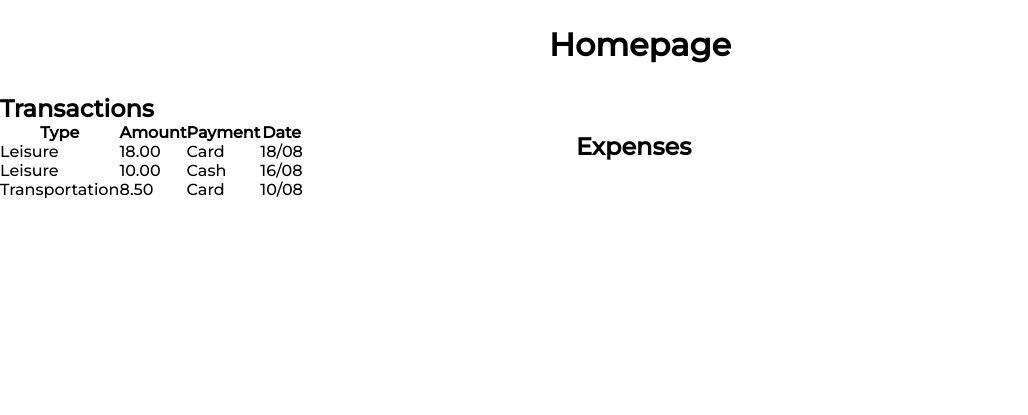
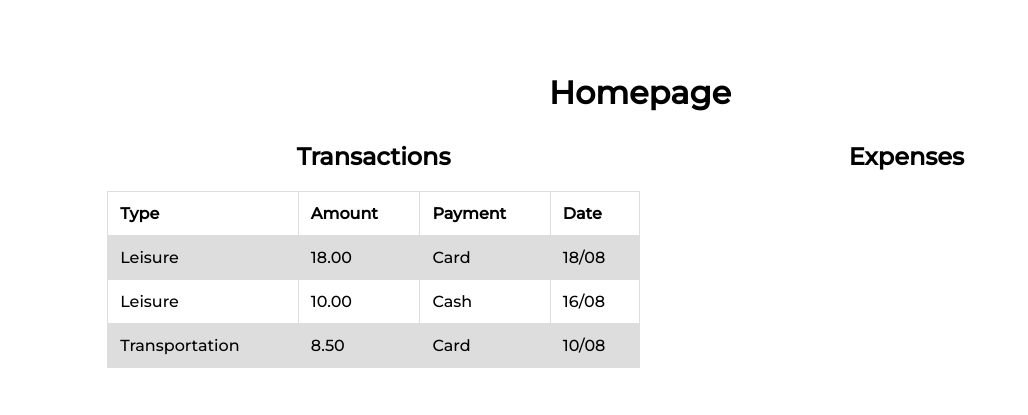
Before and after one commit to ChemaRapariz/expense-tracker, a Flask app: page / in a window 1280 px wide. Shown: the part 90-505 px from the top of the page, without its empty margins (0-1028 px from the left). Run offline with Flask 3, Linux system fonts and the light colour scheme; the visitor is signed in with stand-in values (Sample User, id 1); some libraries are stand-ins or nearby versions.

Commit message:
Design of the table in the homepage

```diff
--- a/static/styles.css
+++ b/static/styles.css
@@ -65,18 +65,34 @@ input {
 }
 
 /* ---- homepage structure ---- */
+main {
+    text-align: center;
+    padding: 3rem;
+}
 .container {
     display: flex;
     width: 90%;
     justify-content: center;
-    align-items: center;
+    margin-right: auto;
+    margin-left: auto;
 }
 .section-table {
     flex-basis: 50%;
 }
 table {
+    margin-top: 20px;
     border-collapse: collapse;
+    width: 100%;
 }
 .section-expenses {
     flex-basis: 50%;
 }
+
+td,th {
+    border: 1px solid #dddddd;
+    text-align: left;
+    padding: 12px;
+}
+tr:nth-child(even) {
+    background-color: #dddddd;
+}
--- a/templates/layout.html
+++ b/templates/layout.html
@@ -44,7 +44,7 @@
                 </ul>
                 {% endif %}
             {% endwith %}
-
+        <!-- Main block -->
         <main>
             {% block main %}{% endblock %}
         </main>
```
